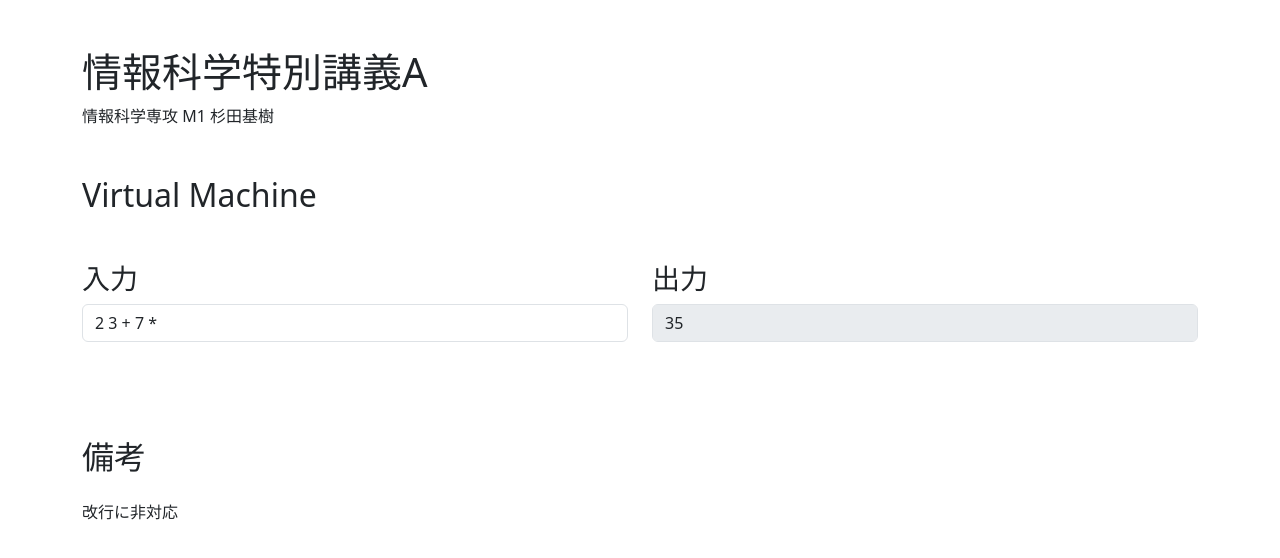
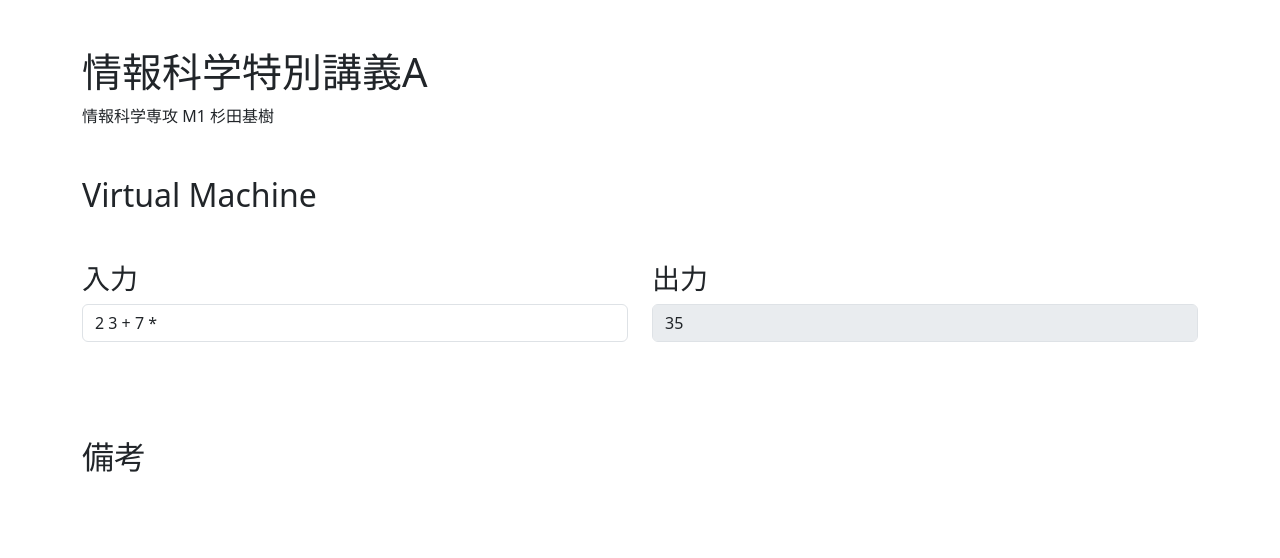
Before and after one commit to SugitaMotoki/se-special-lecture-a, a website: page docs/index.html in a window 1280 px wide. Drawn offline with nearby package versions, Linux system fonts and the light colour scheme.

Commit message:
備考の記述を消す

```diff
--- a/docs/index.html
+++ b/docs/index.html
@@ -30,7 +30,6 @@
       </div>
       <div class="my-5">
         <h2 class="mb-4">備考</h2>
-        <p>改行に非対応</p>
       </div>
     </div>
     <script src="main.js"></script>
```
